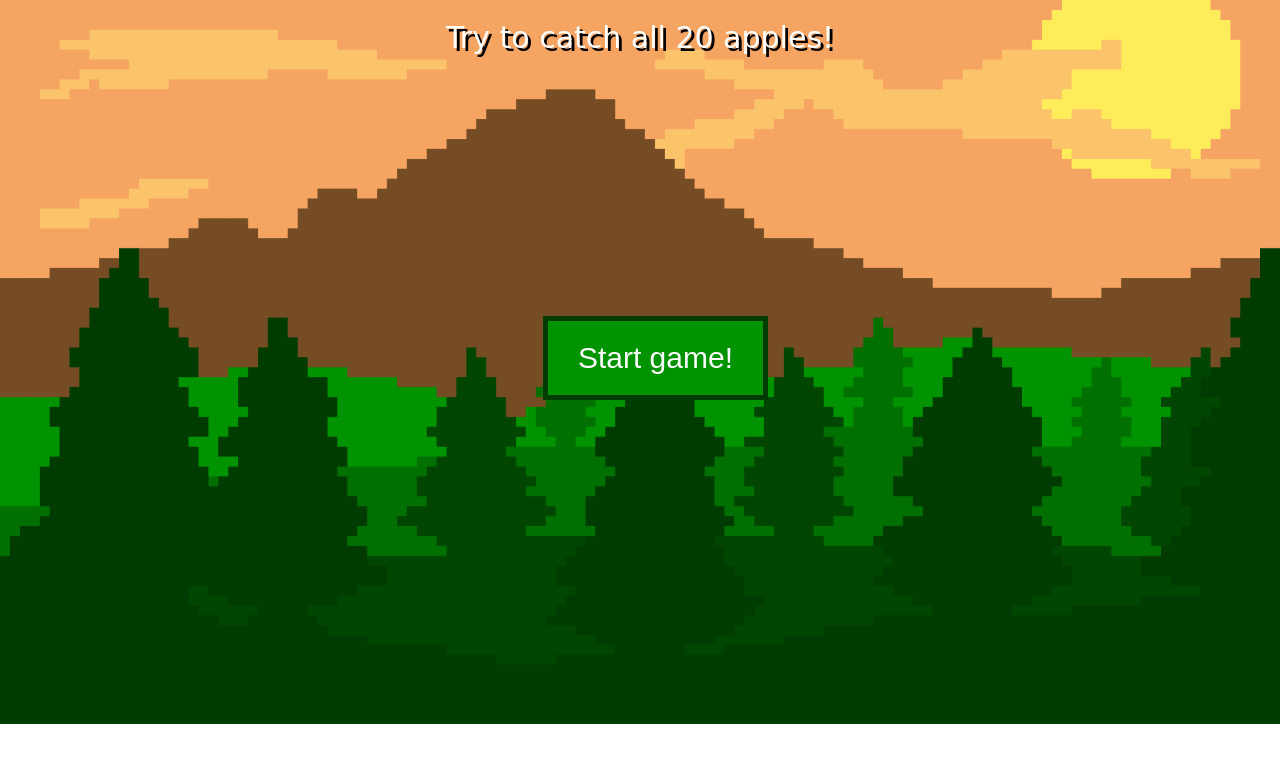
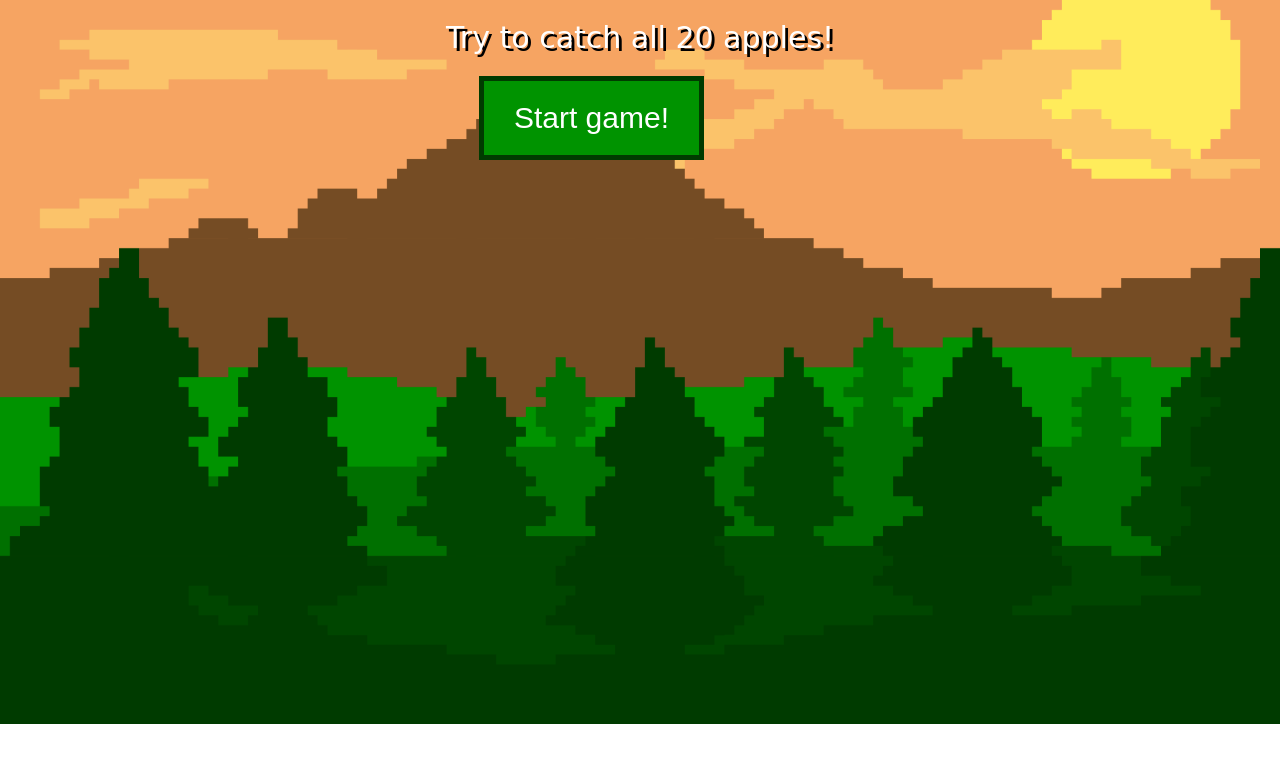
Before and after one commit to 0907661/apple-catcher, a plain HTML site: page docs/index.html in a window 1280 px wide. Drawn offline with Linux system fonts and the light colour scheme.

Commit message:
Changed button position.

```diff
--- a/docs/css/style.css
+++ b/docs/css/style.css
@@ -71,6 +71,6 @@ endscreen {
     display: inline-block;
     font-size: 30px;
     position: fixed;
-    bottom: 50%;
-    right: 40%;
+    bottom: 50vw;
+    right: 45vw;
 }
```
